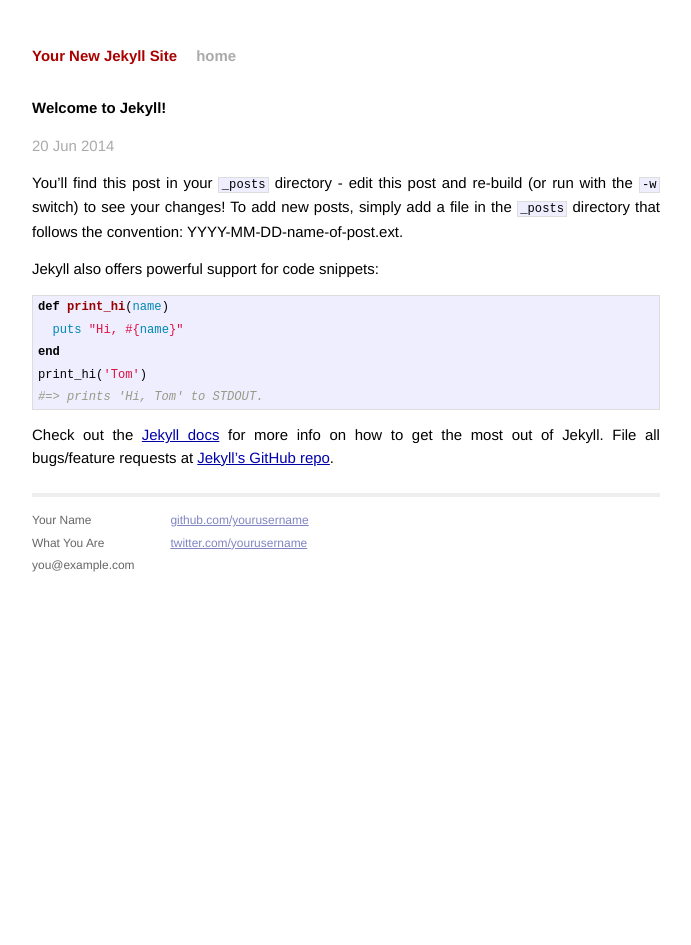
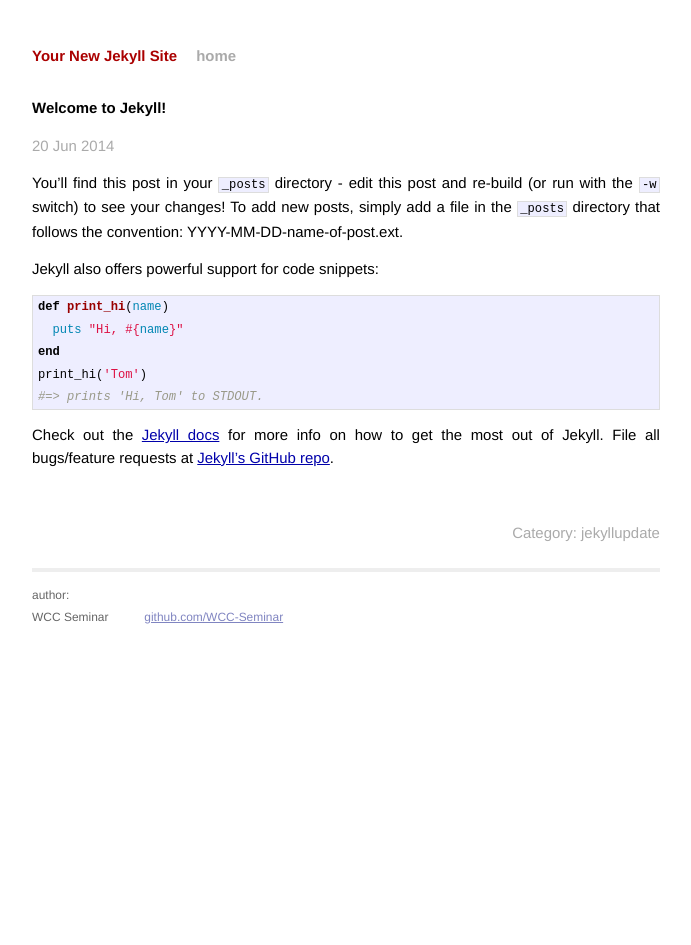
Before and after one commit to WCC-Seminar/blog, a Jekyll site: the page built from _posts/2014-06-20-welcome-to-jekyll.markdown, in a window 1280 px wide. Shown: the whole page, without its empty margins (294-985 px from the left). Built offline with Jekyll 4.4.1, drawn with Linux system fonts in a browser that asks for light colours; Markdown is read by kramdown in place of the engine named in the settings.

Commit message:
author added
author added on the footer,
and a little change in the page style

```diff
--- a/_layouts/default.html
+++ b/_layouts/default.html
@@ -21,20 +21,22 @@
             <a class="extra" href="/">home</a>
           </div>
 
-          {{ content }}
+          <div class="content">
+            {{ content }}
+          </div>
 
           <div class="footer">
             <div class="contact">
               <p>
-                Your Name<br />
-                What You Are<br />
-                you@example.com
+                author: {{ page.author }}<br />
+                WCC Seminar<br />
+                <mail-to !-- you@example.com -->
               </p>
             </div>
             <div class="contact">
               <p>
-                <a href="https://github.com/yourusername">github.com/yourusername</a><br />
-                <a href="https://twitter.com/yourusername">twitter.com/yourusername</a><br />
+                <br />
+                <a href="https://github.com/WCC-Seminar">github.com/WCC-Seminar</a><br />
               </p>
             </div>
           </div>
--- a/_layouts/post.html
+++ b/_layouts/post.html
@@ -4,6 +4,12 @@ layout: default
 <h2>{{ page.title }}</h2>
 <p class="meta">{{ page.date | date_to_string }}</p>
 
-<div class="post">
-{{ content }}
-</div>
+ <div class="post">
+ {{ content }}
+   <br />
+   <p align="right">
+	 <a href="/" class="meta" >
+		 Category: {{ page.categories }}
+	 </a>
+   </p>
+ </div>
--- a/css/main.css
+++ b/css/main.css
@@ -28,6 +28,7 @@ p { margin: 1em 0; }
 a         { color: #00a; }
 a:hover   { color: #000; }
 a:visited { color: #a0a; }
+a.meta {text-decoration: none; }
 
 /*****************************************************************************/
 /*
```
